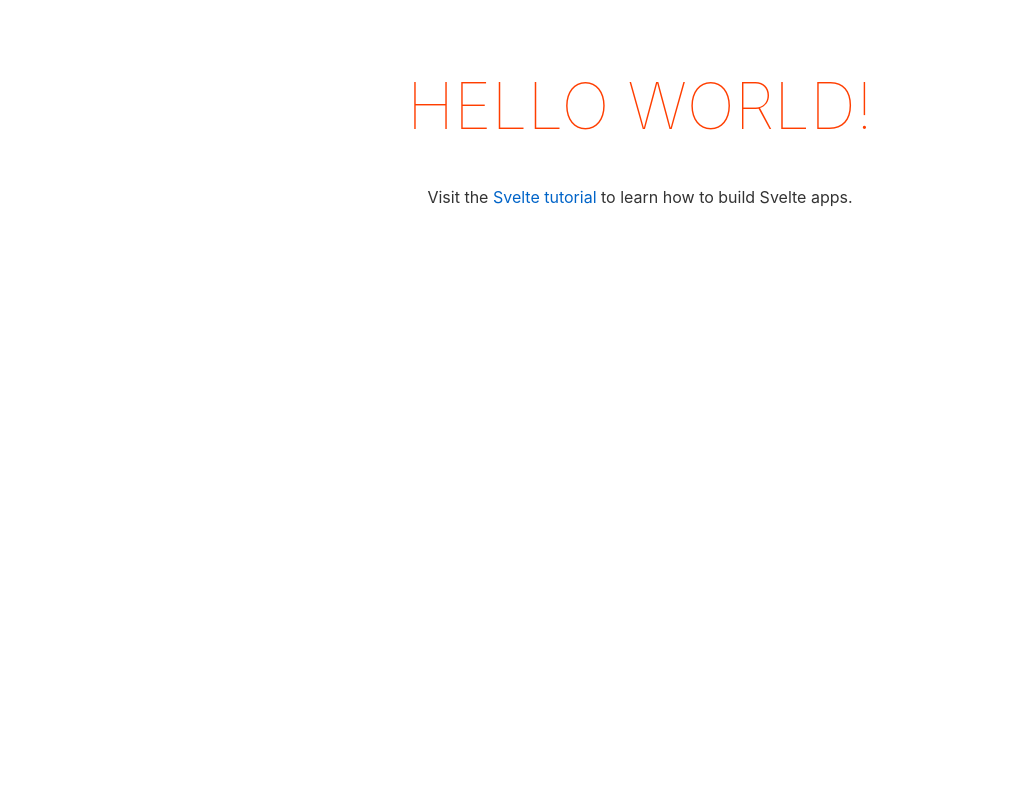
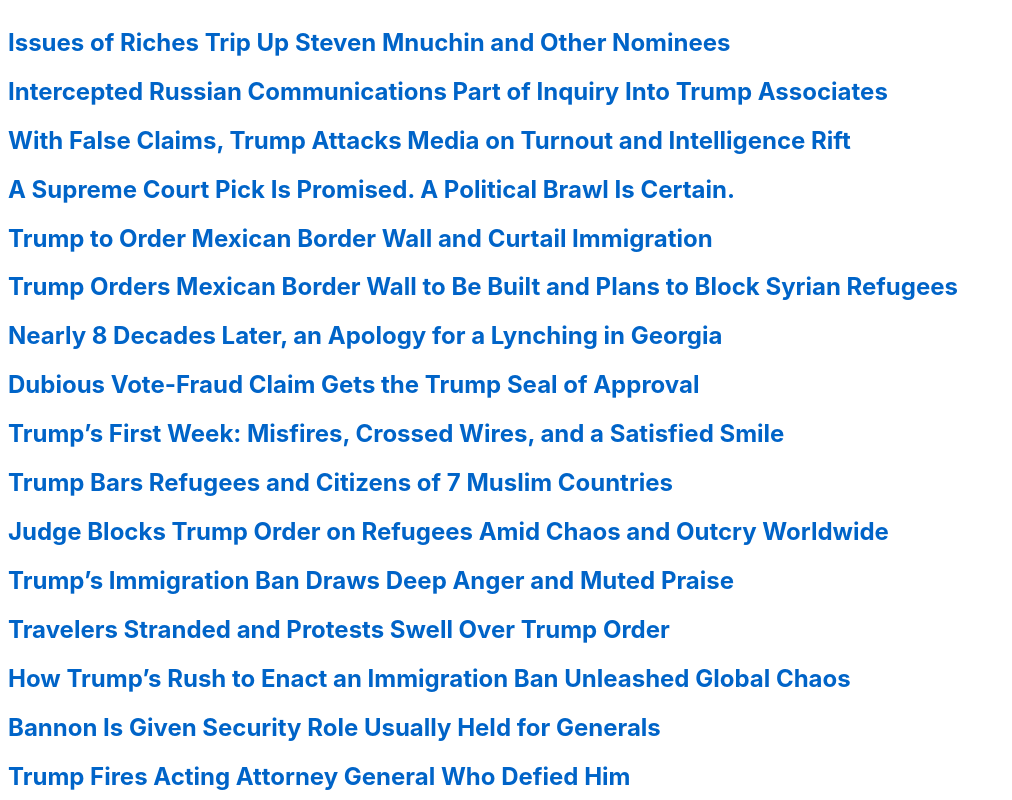
Before and after one commit to gravitypersists/news-timeline, a Svelte app: page / in a window 1280 px wide. Shown: the whole page, without its empty margins (0-1012 px from the left). Built offline with nearby package versions, Linux system fonts and the light colour scheme.

Commit message:
gut boilerplate, render simple title card for each story

```diff
--- a/src/App.svelte
+++ b/src/App.svelte
@@ -1,30 +1,15 @@
 <script>
-	export let name;
+	import data from "../data/trump-nytimes-frontpage.json"
+	import Timeline from "./components/Timeline.svelte"
 </script>
 
 <main>
-	<h1>Hello {name}!</h1>
-	<p>Visit the <a href="https://svelte.dev/tutorial">Svelte tutorial</a> to learn how to build Svelte apps.</p>
+	<Timeline data={data} />
 </main>
+
 
 <style>
 	main {
-		text-align: center;
-		padding: 1em;
-		max-width: 240px;
 		margin: 0 auto;
 	}
-
-	h1 {
-		color: #ff3e00;
-		text-transform: uppercase;
-		font-size: 4em;
-		font-weight: 100;
-	}
-
-	@media (min-width: 640px) {
-		main {
-			max-width: none;
-		}
-	}
 </style>
--- /dev/null
+++ b/src/components/StoryCard.svelte
@@ -0,0 +1,6 @@
+<script>
+	export let doc
+  console.log(doc)
+</script>
+
+<h2><a href={doc.web_url} target="_blank" >{doc.headline.main}</a></h2>
--- /dev/null
+++ b/src/components/Timeline.svelte
@@ -0,0 +1,8 @@
+<script>
+  import StoryCard from "./StoryCard.svelte";
+	export let data;
+</script>
+
+{#each data as doc, i}
+  <StoryCard doc={doc} />
+{/each}
--- a/src/main.js
+++ b/src/main.js
@@ -2,9 +2,7 @@ import App from './App.svelte';
 
 const app = new App({
 	target: document.body,
-	props: {
-		name: 'world'
-	}
+	props: {}
 });
 
 export default app;
```
